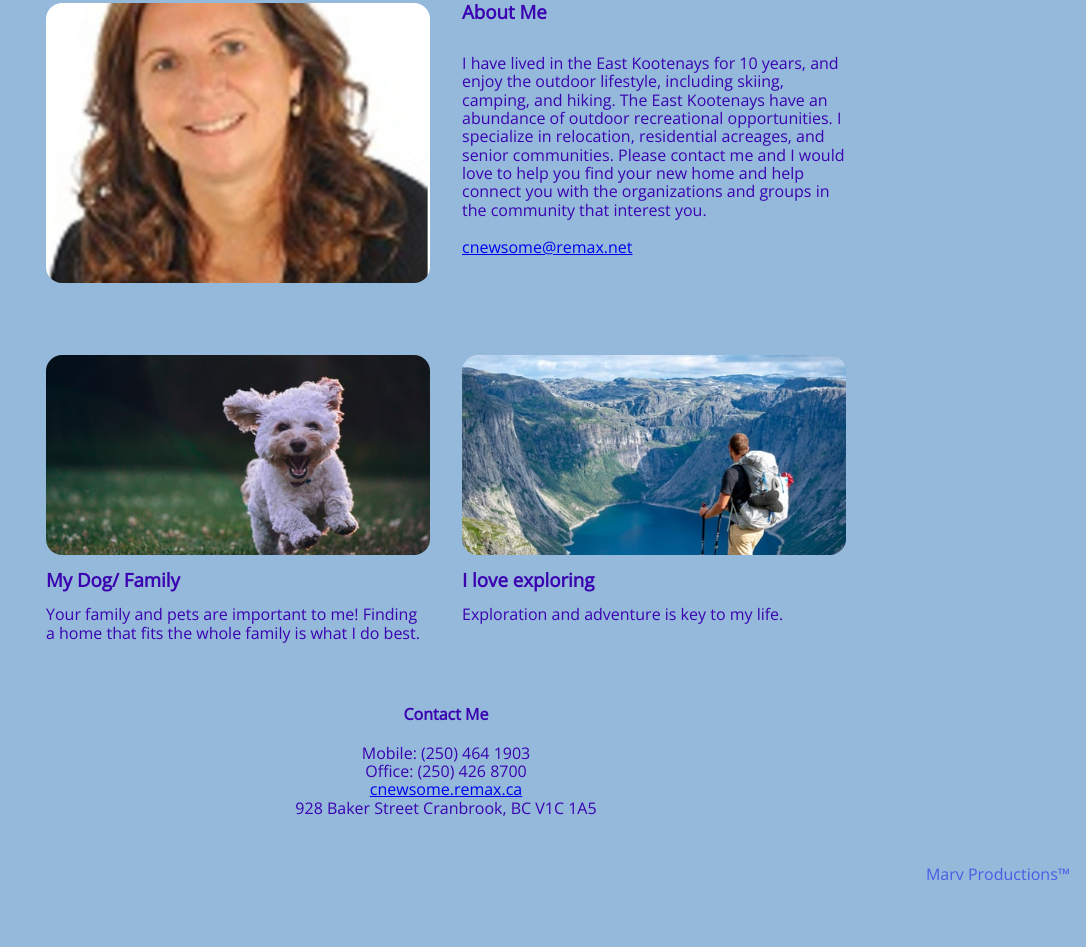
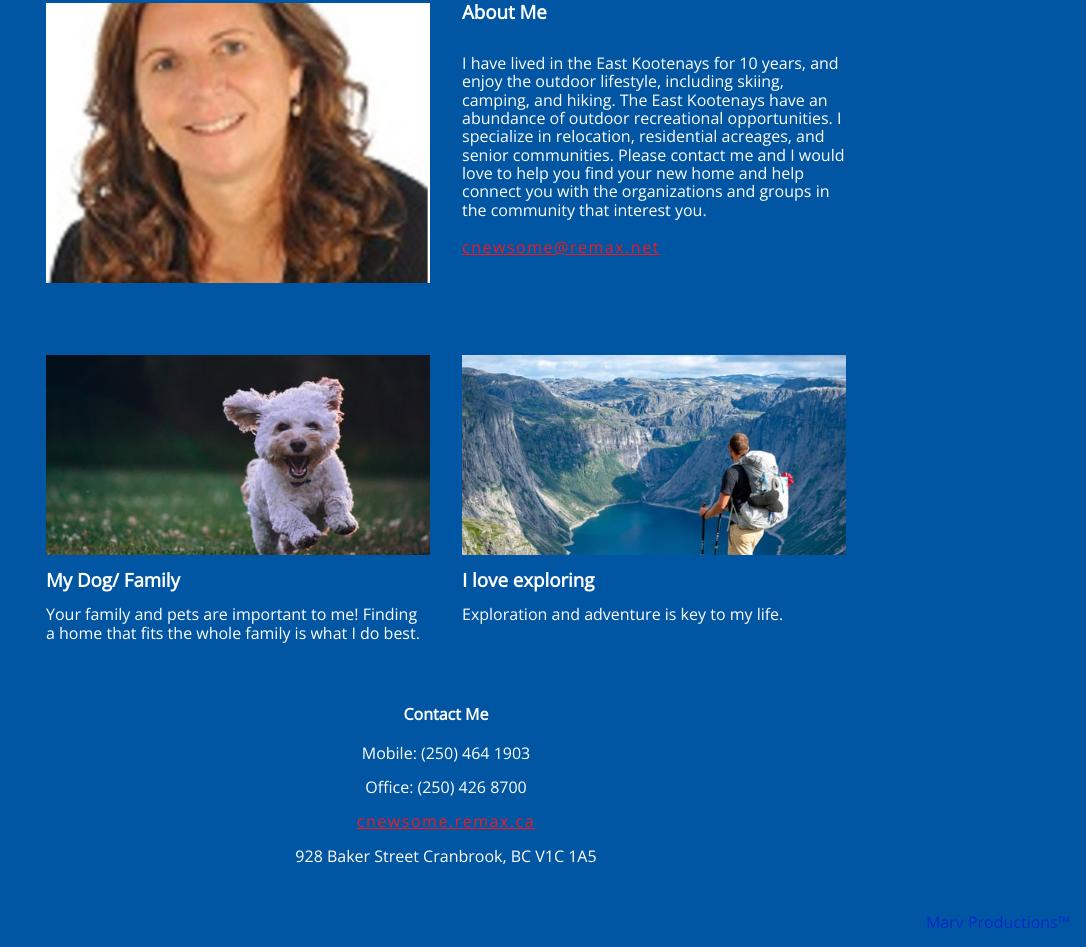
Before and after one commit to Alexzander29/Cathy-Newsome, a website built with Parcel: page index.html in a window 1280 px wide. Shown: the part 381-1328 px from the top of the page, without its empty margins (194-1280 px from the left). Before the commit the page ends 1280 px from the top, so only its background shows below. Built offline with nearby package versions, Linux system fonts and the light colour scheme.

Commit message:
Fixed main page, removed rounded corners and updated colors

```diff
--- a/css/main.css
+++ b/css/main.css
@@ -111,10 +111,10 @@ textarea {
     --clr-neutral-500: #434956;
     --clr-neutral-900: #020203;
 
-    --clr-primary-300: #b30b30;
-    --clr-primary-400: #3b03b0;
+    --clr-primary-300: #ed1b24;
+    --clr-primary-400: #0056a3;
 
-    --br: 1rem;
+    --br: 0rem;
     --flow-spacer:1rem;
   }
 
@@ -178,17 +178,19 @@ a:hover {
 
 body {
   font-family: 'Open Sans', sans-serif;
-  color: var(--clr-primary-400);
-  background-color: #94b9db;
-  margin: 0 .5rem;
+  color: var(--clr-neutral-100);
+  background-color: var(--clr-primary-400);
+  margin: 0
 }
+
+
+/*components */
 
 .container {
   max-width: 50rem;
-  margin: 0 auto;
+  margin: 0 1rem;
 }
 
-/*components */
 
 .flow-content > * + * {
   margin-top: var(--flow-spacer, 1em);
@@ -219,7 +221,6 @@ body {
 }
 .nav a {
   text-decoration: none;
-  color: #000;
   font-size: var(--fs-300);
 }
 
@@ -228,6 +229,11 @@ body {
   font-size: 2.15rem;
   color:rgb(56, 52, 52)
 
+}
+
+.remax-link {
+  color:var(--clr-primary-300);
+  letter-spacing: .095em ;
 }
 
 @media (min-width:40rem) {
@@ -240,15 +246,18 @@ body {
   .heading-title {
     font-size: 2.5rem;
   }
+
 }
+
+
+
+
+/* main area styling */
 
 .hero-content {
   width:100%;
 
 }
-
-
-/* main area styling */
 
 .hero {
   background: url(../img/house-with-keys.jpg)no-repeat center center;
@@ -277,6 +286,9 @@ body {
   .hero-content {
     width:60%;
     text-align: center;
+  }
+  .container {
+    margin:0 auto;
   }
 }
 
@@ -315,6 +327,8 @@ body {
     grid-column: span 3;
   }
 }
+
+/*Designed to plug and play extra content in the HTML*/
 
 @media (min-width: 40em) {
   .article-grid > *:first-child {
@@ -375,7 +389,9 @@ body {
 .trademark a {
   text-decoration: none;
 }
-
+.primary .nav .underline a {
+  text-decoration: underline;
+}
 /* ==========================================================================
    Helper classes
    ========================================================================== */
--- a/index.html
+++ b/index.html
@@ -17,7 +17,7 @@
                     <nav class="primary-nav">
                         <h3><a href="https://cnewsome.remax.ca/">Cathy Newsome</a></h3>
                         <ul class="nav">
-                            <li><a href="https://cnewsome.remax.ca/" target="_blank" >My Remax</a></li>
+                            <li class="underline"><a  href="https://cnewsome.remax.ca/" target="_blank" >My Remax</a></li>
                             <li><a href="mailto:cnewsome@remax.net">Contact</a></li>
                             <li><a href="#article-grid">About</a></li>
                         </ul>
@@ -39,7 +39,7 @@
                 <h3 class="card-title">About Me</h3>
                 <p>I have lived in the East Kootenays for 10 years, and enjoy the outdoor lifestyle, including skiing, camping, and hiking. The East Kootenays have an abundance of outdoor recreational opportunities.
                     I specialize in relocation, residential acreages, and senior communities.
-                    Please contact me and I would love to help you find your new home and help connect you with the organizations and groups in the community that interest you. <br><br><a href="mailto:cnewsome@remax.net">cnewsome@remax.net</a>
+                    Please contact me and I would love to help you find your new home and help connect you with the organizations and groups in the community that interest you. <br><br><a class="remax-link" href="mailto:cnewsome@remax.net">cnewsome@remax.net</a>
                 </p>
             </div>
             <div class="article-preview flow-content">
@@ -62,10 +62,10 @@
                 <header>
                     <h4>Contact Me</h4>
                 </header>
-                <ul class="footer-list">
+                <ul class="footer-list flow-content">
                     <li>Mobile: (250) 464 1903</li>
                     <li>Office: (250) 426 8700 </li>
-                    <li><a href="https://cnewsome.remax.ca/">cnewsome.remax.ca</a></li>
+                    <li><a class="remax-link" href="https://cnewsome.remax.ca/">cnewsome.remax.ca</a></li>
                     <li>928 Baker Street Cranbrook, BC V1C 1A5</li>
                 </ul>
             </div>
```
Also changed, not shown: 2 other files.
